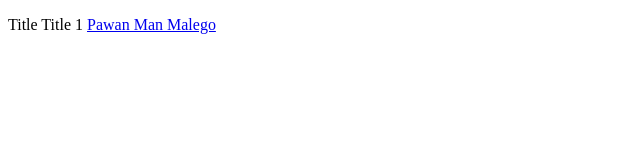
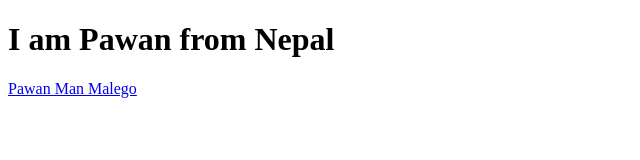
Before and after one commit to PawanManMalego/icsprojet1group4, a plain HTML site: page index.html in a window 1280 px wide. Shown: the whole page, without its empty margins (0-640 px from the left). Drawn offline with Linux system fonts and the light colour scheme.

Commit message:
Add files via upload

```diff
--- a/index.html
+++ b/index.html
@@ -7,10 +7,11 @@
 
     </head>
 
+    <h1> I am Pawan from Nepal</h1>
+
         <body>
 
             <p>
-                <a> Title </a>Title 1
                 <a href="https://pawanmanmalego.github.io/"> Pawan Man Malego </a>
             </p>
 
```
